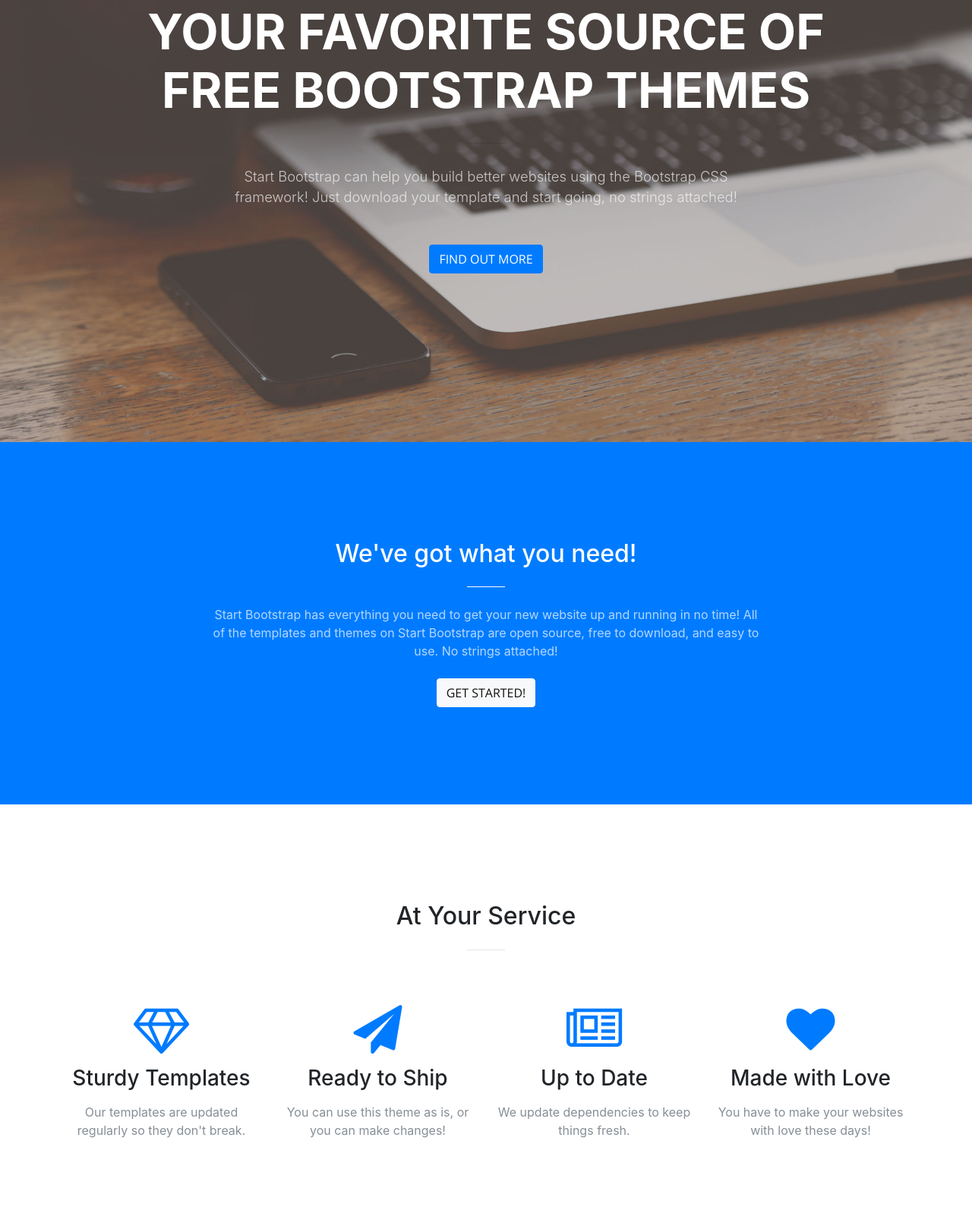
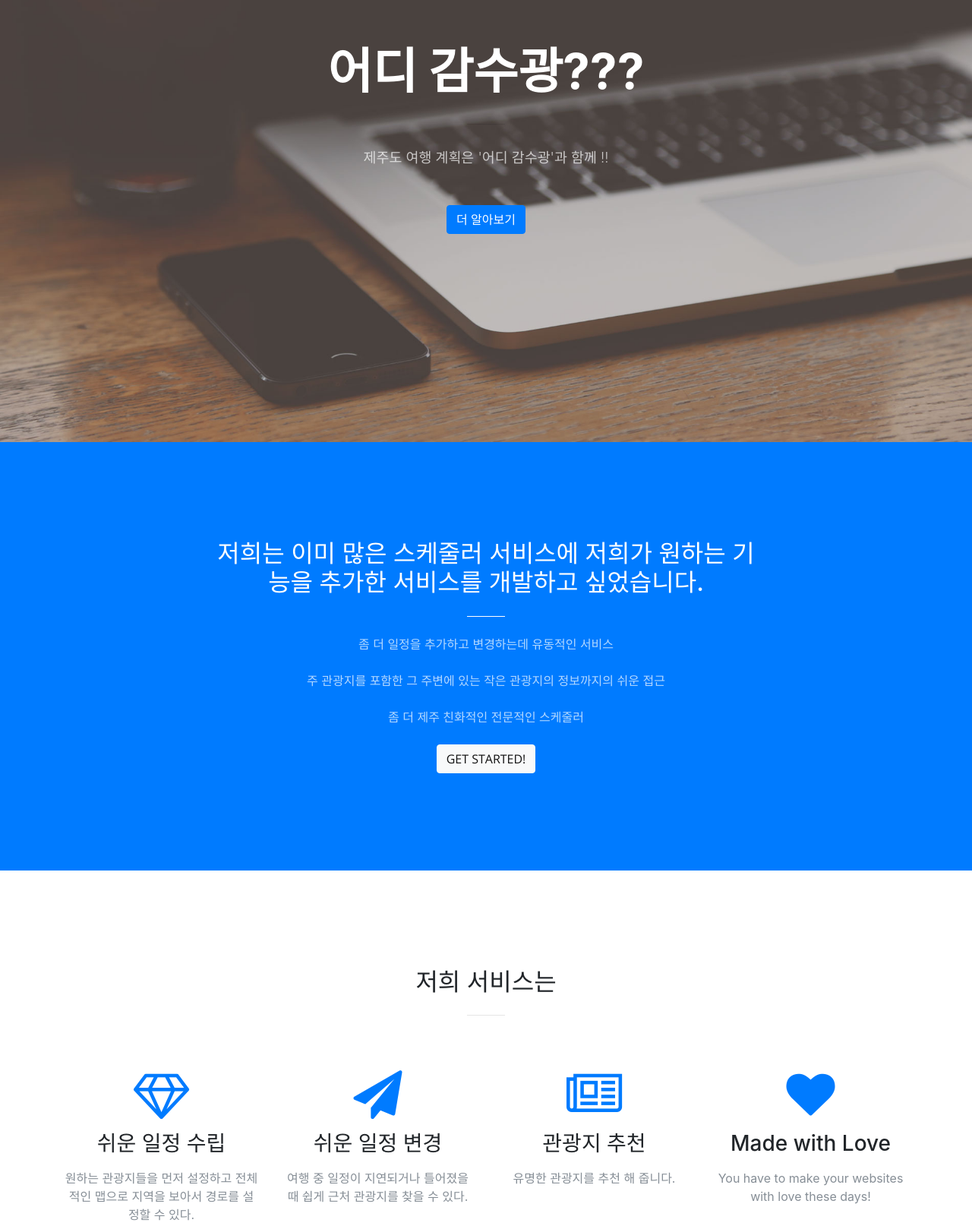
Before and after one commit to masinogns/2017_hackathon, a website with bundled scripts: page index.html in a window 1280 px wide. Shown: the part 218-1832 px from the top of the page at 76% size. Built offline with nearby package versions, Linux system fonts and the light colour scheme.

Commit message:
발표페이지 내용 수정 (완료 전)

```diff
--- a/index.html
+++ b/index.html
@@ -59,13 +59,13 @@
         <div class="row">
           <div class="col-lg-10 mx-auto">
             <h1 class="text-uppercase">
-              <strong>Your Favorite Source of Free Bootstrap Themes</strong>
+              <strong>어디 감수광???</strong>
             </h1>
             <hr>
           </div>
           <div class="col-lg-8 mx-auto">
-            <p class="text-faded mb-5">Start Bootstrap can help you build better websites using the Bootstrap CSS framework! Just download your template and start going, no strings attached!</p>
-            <a class="btn btn-primary btn-xl js-scroll-trigger" href="#about">Find Out More</a>
+            <p class="text-faded mb-5">제주도 여행 계획은 '어디 감수광'과 함께 !! </p>
+            <a class="btn btn-primary btn-xl js-scroll-trigger" href="#about">더 알아보기</a>
           </div>
         </div>
       </div>
@@ -75,9 +75,11 @@
       <div class="container">
         <div class="row">
           <div class="col-lg-8 mx-auto text-center">
-            <h2 class="section-heading text-white">We've got what you need!</h2>
+            <h2 class="section-heading text-white">저희는 이미 많은 스케줄러 서비스에 저희가 원하는 기능을 추가한 서비스를 개발하고 싶었습니다.</h2>
             <hr class="light my-4">
-            <p class="text-faded mb-4">Start Bootstrap has everything you need to get your new website up and running in no time! All of the templates and themes on Start Bootstrap are open source, free to download, and easy to use. No strings attached!</p>
+            <p class="text-faded mb-4">좀 더 일정을 추가하고 변경하는데 유동적인 서비스</p>
+            <p class="text-faded mb-4">주 관광지를 포함한 그 주변에 있는 작은 관광지의 정보까지의 쉬운 접근</p>
+            <p class="text-faded mb-4">좀 더 제주 친화적인 전문적인 스케줄러</p>
             <a class="btn btn-light btn-xl js-scroll-trigger" href="#services">Get Started!</a>
           </div>
         </div>
@@ -88,7 +90,7 @@
       <div class="container">
         <div class="row">
           <div class="col-lg-12 text-center">
-            <h2 class="section-heading">At Your Service</h2>
+            <h2 class="section-heading">저희 서비스는 </h2>
             <hr class="my-4">
           </div>
         </div>
@@ -98,22 +100,22 @@
           <div class="col-lg-3 col-md-6 text-center">
             <div class="service-box mt-5 mx-auto">
               <i class="fa fa-4x fa-diamond text-primary mb-3 sr-icons"></i>
-              <h3 class="mb-3">Sturdy Templates</h3>
-              <p class="text-muted mb-0">Our templates are updated regularly so they don't break.</p>
+              <h3 class="mb-3">쉬운 일정 수립</h3>
+              <p class="text-muted mb-0">원하는 관광지들을 먼저 설정하고 전체적인 맵으로 지역을 보아서 경로를 설정할 수 있다.</p>
             </div>
           </div>
           <div class="col-lg-3 col-md-6 text-center">
             <div class="service-box mt-5 mx-auto">
               <i class="fa fa-4x fa-paper-plane text-primary mb-3 sr-icons"></i>
-              <h3 class="mb-3">Ready to Ship</h3>
-              <p class="text-muted mb-0">You can use this theme as is, or you can make changes!</p>
+              <h3 class="mb-3">쉬운 일정 변경</h3>
+              <p class="text-muted mb-0">여행 중 일정이 지연되거나 틀어졌을 때 쉽게 근처 관광지를 찾을 수 있다.</p>
             </div>
           </div>
           <div class="col-lg-3 col-md-6 text-center">
             <div class="service-box mt-5 mx-auto">
               <i class="fa fa-4x fa-newspaper-o text-primary mb-3 sr-icons"></i>
-              <h3 class="mb-3">Up to Date</h3>
-              <p class="text-muted mb-0">We update dependencies to keep things fresh.</p>
+              <h3 class="mb-3">관광지 추천</h3>
+              <p class="text-muted mb-0">유명한 관광지를 추천 해 줍니다.</p>
             </div>
           </div>
           <div class="col-lg-3 col-md-6 text-center">
```
